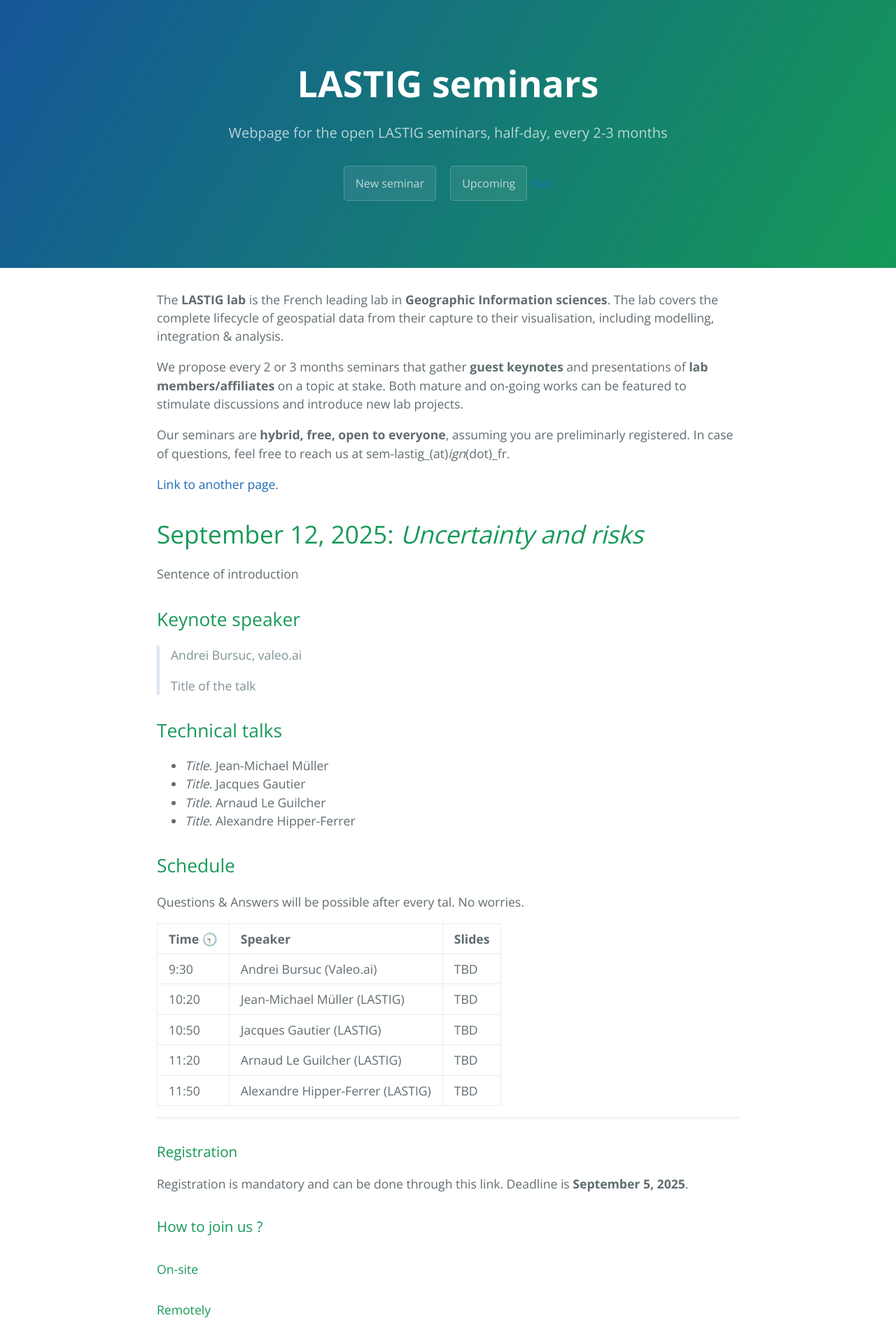
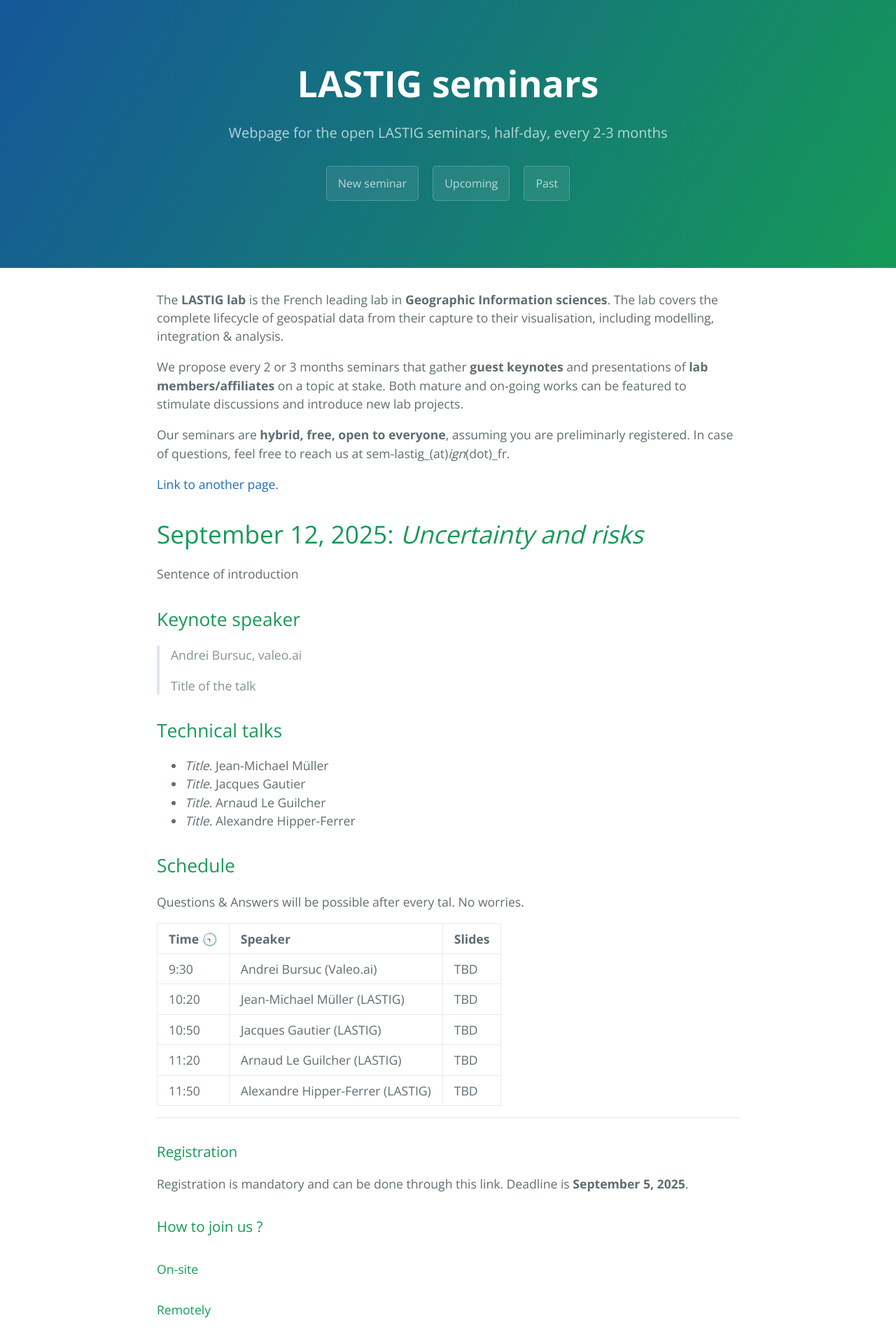
Before and after one commit to umrlastig/seminars, a Jekyll site: the page built from index.md, in a window 1280 px wide. Shown: the top 1907 px of the page at 70% size. Built offline with Jekyll 4.4.1, drawn with Linux system fonts in a browser that asks for light colours.

Commit message:
Update default.html

```diff
--- a/_layouts/default.html
+++ b/_layouts/default.html
@@ -23,7 +23,7 @@
       {% endif %}
       {% if site.show_downloads %}
         <a href="{{ site.github.repository_url }}" class="btn">Upcoming</a>
-        <a href="{{ '/another-page.md'}} class="btn">Past</a>
+        <a href="{{ '/another-page.md'}}" class="btn">Past</a>
       {% endif %}
     </header>
 
```
